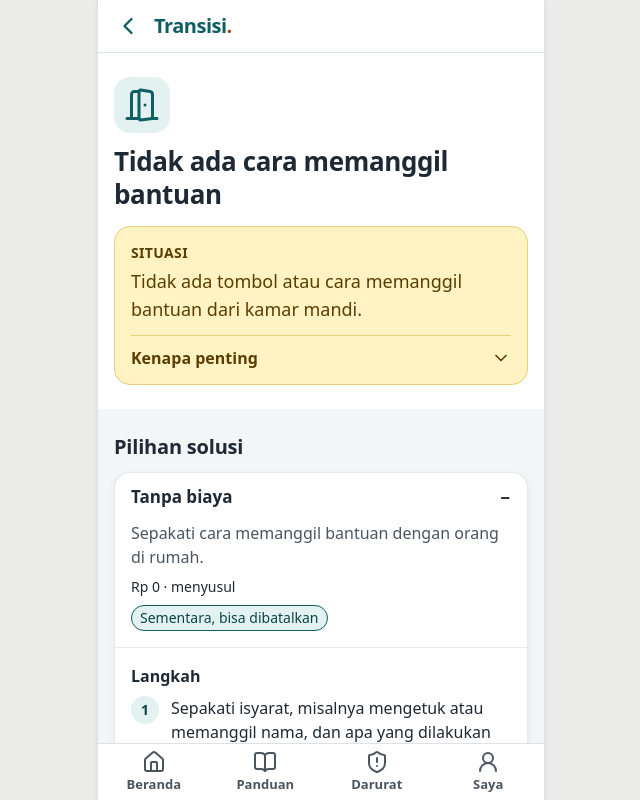
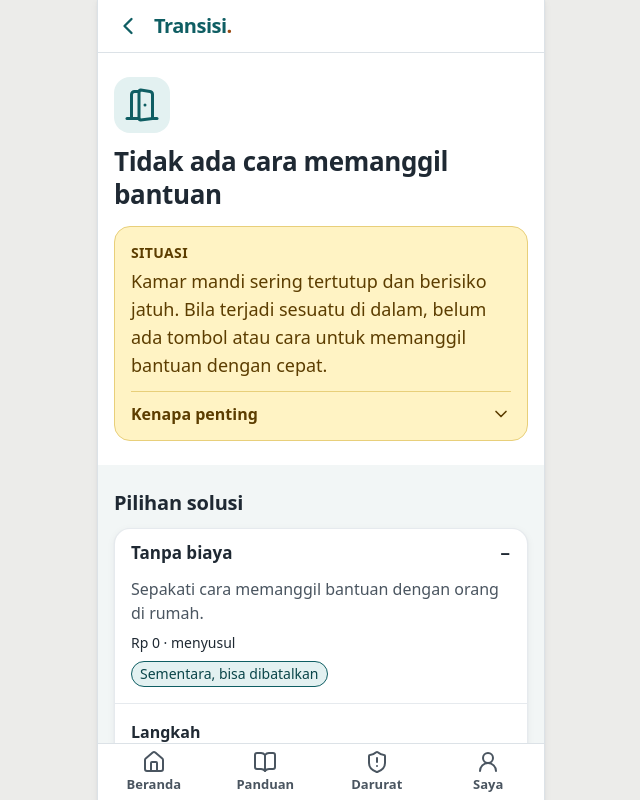
Before and after one commit to titohanafi/transisidnr, a React (Vite) app: page /#/kartu/bath-emergency-call in a window 1280 px wide. Shown: the top 800 px of the page, without its empty margins (319-959 px from the left). Built offline with nearby package versions, Linux system fonts and the light colour scheme.

Commit message:
Detail Panduan: situasi lengkap (bidang opsional baru) agar tidak mengulang judul
Co-Authored-By: Claude Sonnet 5.5 <noreply@anthropic.com>

```diff
--- a/content/kartu/bath-door.json
+++ b/content/kartu/bath-door.json
@@ -2,6 +2,7 @@
   "id": "bath-door",
   "judul": "Pintu sempit atau sulit dibuka",
   "situasi": "Pintu kamar mandi sempit atau sulit dibuka dari posisi duduk.",
+  "situasi_lengkap": "Pintu kamar mandi sempit atau berat, sehingga sulit dibuka dari posisi duduk. Anda perlu membukanya sambil mundur, dan kursi roda mudah tersangkut atau tangan terjepit.",
   "kenapa_penting": "Pintu yang sempit atau berat memaksa orang membuka sambil mundur, dan sering menjadi alasan kursi roda tersangkut atau tangan terjepit.",
   "solusi": {
     "tanpa_biaya": {
--- a/content/kartu/bath-emergency-call.json
+++ b/content/kartu/bath-emergency-call.json
@@ -2,6 +2,7 @@
   "id": "bath-emergency-call",
   "judul": "Tidak ada cara memanggil bantuan",
   "situasi": "Tidak ada tombol atau cara memanggil bantuan dari kamar mandi.",
+  "situasi_lengkap": "Kamar mandi sering tertutup dan berisiko jatuh. Bila terjadi sesuatu di dalam, belum ada tombol atau cara untuk memanggil bantuan dengan cepat.",
   "kenapa_penting": "Kamar mandi adalah tempat yang berisiko jatuh dan sering tertutup. Bila terjadi sesuatu, orang perlu cara memanggil bantuan dengan cepat.",
   "solusi": {
     "tanpa_biaya": {
--- a/content/kartu/bath-floor-slip.json
+++ b/content/kartu/bath-floor-slip.json
@@ -2,6 +2,7 @@
   "id": "bath-floor-slip",
   "judul": "Lantai licin saat basah",
   "situasi": "Lantai kamar mandi licin saat basah.",
+  "situasi_lengkap": "Lantai kamar mandi licin saat basah. Tangan dan roda kursi roda mudah tergelincir, terutama saat berpindah, dan itu salah satu cara paling umum orang jatuh di kamar mandi.",
   "kenapa_penting": "Lantai licin membuat tumpuan tangan dan roda kursi roda tergelincir. Terpeleset saat berpindah adalah salah satu cara paling umum orang jatuh di kamar mandi.",
   "solusi": {
     "tanpa_biaya": {
--- a/content/kartu/bath-grab-bar.json
+++ b/content/kartu/bath-grab-bar.json
@@ -2,6 +2,7 @@
   "id": "bath-grab-bar",
   "judul": "Tidak ada pegangan di dekat kloset",
   "situasi": "Tidak ada pegangan di dekat kloset.",
+  "situasi_lengkap": "Di dekat kloset tidak ada pegangan. Saat berpindah, duduk, atau berdiri, tidak ada tumpuan yang aman, sehingga orang cenderung bertumpu pada benda yang tidak kokoh.",
   "kenapa_penting": "Pegangan memberi tumpuan saat berpindah, duduk, dan berdiri. Tanpa pegangan, orang cenderung bertumpu pada benda yang tidak aman.",
   "solusi": {
     "tanpa_biaya": {
--- a/content/kartu/bath-reach-controls.json
+++ b/content/kartu/bath-reach-controls.json
@@ -2,6 +2,7 @@
   "id": "bath-reach-controls",
   "judul": "Sulit menjangkau sabun, shower, dan keran",
   "situasi": "Sabun, shower, atau keran sulit dijangkau dari posisi duduk.",
+  "situasi_lengkap": "Dari posisi duduk, sabun, shower, dan keran sulit dijangkau. Untuk meraihnya, badan harus meregang atau memutar, dan keseimbangan di kursi mudah terganggu.",
   "kenapa_penting": "Meregang atau memutar badan untuk meraih sabun dan keran membuat keseimbangan terganggu dan memicu jatuh dari kursi.",
   "solusi": {
     "tanpa_biaya": {
--- a/content/kartu/bath-shower-entry.json
+++ b/content/kartu/bath-shower-entry.json
@@ -2,6 +2,7 @@
   "id": "bath-shower-entry",
   "judul": "Sulit masuk ke area mandi",
   "situasi": "Bak atau area shower sulit dimasuki karena ada bibir atau tinggi.",
+  "situasi_lengkap": "Bak atau area shower punya bibir atau beda tinggi yang sulit dilewati kursi roda. Akibatnya orang kadang digendong atau memaksakan diri berdiri, dan itu berisiko bagi pengguna maupun caregiver.",
   "kenapa_penting": "Bibir atau beda tinggi di area mandi sering memaksa orang digendong atau memaksakan diri berdiri, dan itu berisiko bagi pengguna maupun caregiver.",
   "solusi": {
     "tanpa_biaya": {
--- a/content/kartu/bath-sink-mirror.json
+++ b/content/kartu/bath-sink-mirror.json
@@ -2,6 +2,7 @@
   "id": "bath-sink-mirror",
   "judul": "Wastafel atau cermin sulit dipakai",
   "situasi": "Wastafel atau cermin terlalu tinggi, atau kaki tidak bisa masuk ke bawah wastafel.",
+  "situasi_lengkap": "Wastafel atau cermin terlalu tinggi, atau kaki tidak bisa masuk ke bawah wastafel. Menyikat gigi, mencuci muka, dan bercermin jadi sulit dilakukan tanpa bantuan.",
   "kenapa_penting": "Menyikat gigi, mencuci muka, dan bercermin adalah bagian dari merasa mandiri dan percaya diri. Wastafel yang tidak terjangkau membuat orang bergantung pada bantuan.",
   "solusi": {
     "tanpa_biaya": {
--- a/content/kartu/bath-space-turning.json
+++ b/content/kartu/bath-space-turning.json
@@ -2,6 +2,7 @@
   "id": "bath-space-turning",
   "judul": "Ruang di samping kloset terlalu sempit",
   "situasi": "Ruang di samping kloset terlalu sempit untuk berpindah.",
+  "situasi_lengkap": "Ruang di samping kloset terlalu sempit, sehingga kursi roda sulit didekatkan ke kloset. Untuk berpindah, orang terpaksa melakukan gerakan yang canggung dan berisiko.",
   "kenapa_penting": "Ruang yang sempit membuat kursi roda sulit didekatkan ke kloset dan memaksa gerakan yang canggung dan berisiko.",
   "solusi": {
     "tanpa_biaya": {
--- a/content/kartu/bath-wudhu-seated.json
+++ b/content/kartu/bath-wudhu-seated.json
@@ -2,6 +2,7 @@
   "id": "bath-wudhu-seated",
   "judul": "Sulit berwudhu sambil duduk",
   "situasi": "Sulit berwudhu dalam posisi duduk di kamar mandi atau tempat wudhu.",
+  "situasi_lengkap": "Wudhu harus dilakukan sambil duduk di kamar mandi atau tempat wudhu, dan itu sulit. Lantainya sering basah. Bagi banyak orang, wudhu adalah kegiatan harian yang penting.",
   "kenapa_penting": "Wudhu adalah kegiatan harian yang penting bagi banyak orang. Bila sulit dilakukan, orang bisa kehilangan kemandirian dalam beribadah.",
   "solusi": {
     "tanpa_biaya": {
--- a/content/kartu/care-assist-transfer.json
+++ b/content/kartu/care-assist-transfer.json
@@ -2,6 +2,7 @@
   "id": "care-assist-transfer",
   "judul": "Mendampingi saat pindah, tanpa mengambil alih",
   "situasi": "Caregiver ingin membantu saat penyandang disabilitas berpindah, tetapi tidak ingin mengambil alih atau melukai.",
+  "situasi_lengkap": "Anda ingin membantu saat orang yang Anda dampingi berpindah, tetapi tidak ingin mengambil alih atau melukainya. Keputusan tetap di tangan penyandang disabilitas, dan Anda mendampingi sesuai permintaannya.",
   "kenapa_penting": "Keputusan tetap di tangan penyandang disabilitas. Caregiver yang tahu cara mendampingi juga lebih terlindungi dari cedera.",
   "solusi": {
     "tanpa_biaya": {
--- a/src/domain/schema.ts
+++ b/src/domain/schema.ts
@@ -76,6 +76,8 @@ export const kartuSchema = z
     id: z.string().regex(/^[a-z0-9-]+$/),
     judul: teks,
     situasi: teks,
+    /** Uraian situasi yang lebih panjang, hanya untuk hero Detail Panduan (daftar tetap memakai `situasi`). */
+    situasi_lengkap: teks.optional(),
     kenapa_penting: teks.optional(),
     solusi: solusiSchema.optional(),
     bantuan: z.array(bantuanSchema).optional(),
--- a/src/screens/DetailKartu.tsx
+++ b/src/screens/DetailKartu.tsx
@@ -83,7 +83,7 @@ function Isi({ kartu, tingkatAwal }: { kartu: Kartu; tingkatAwal?: Tingkat }) {
         <h2 id="situasi" className="text-kecil font-semibold uppercase tracking-wide">
           {t.situasi}
         </h2>
-        <p className="mt-1 text-lg">{kartu.situasi}</p>
+        <p className="mt-1 text-lg">{kartu.situasi_lengkap ?? kartu.situasi}</p>
         {adaKenapa && (
           <details className="group mt-3 border-t border-catatan-garis">
             <summary className="flex min-h-sentuh cursor-pointer list-none items-center justify-between gap-2 font-semibold [&::-webkit-details-marker]:hidden">
```
Also changed, not shown: 1 other file (tests, documents, lock files or other folders).
